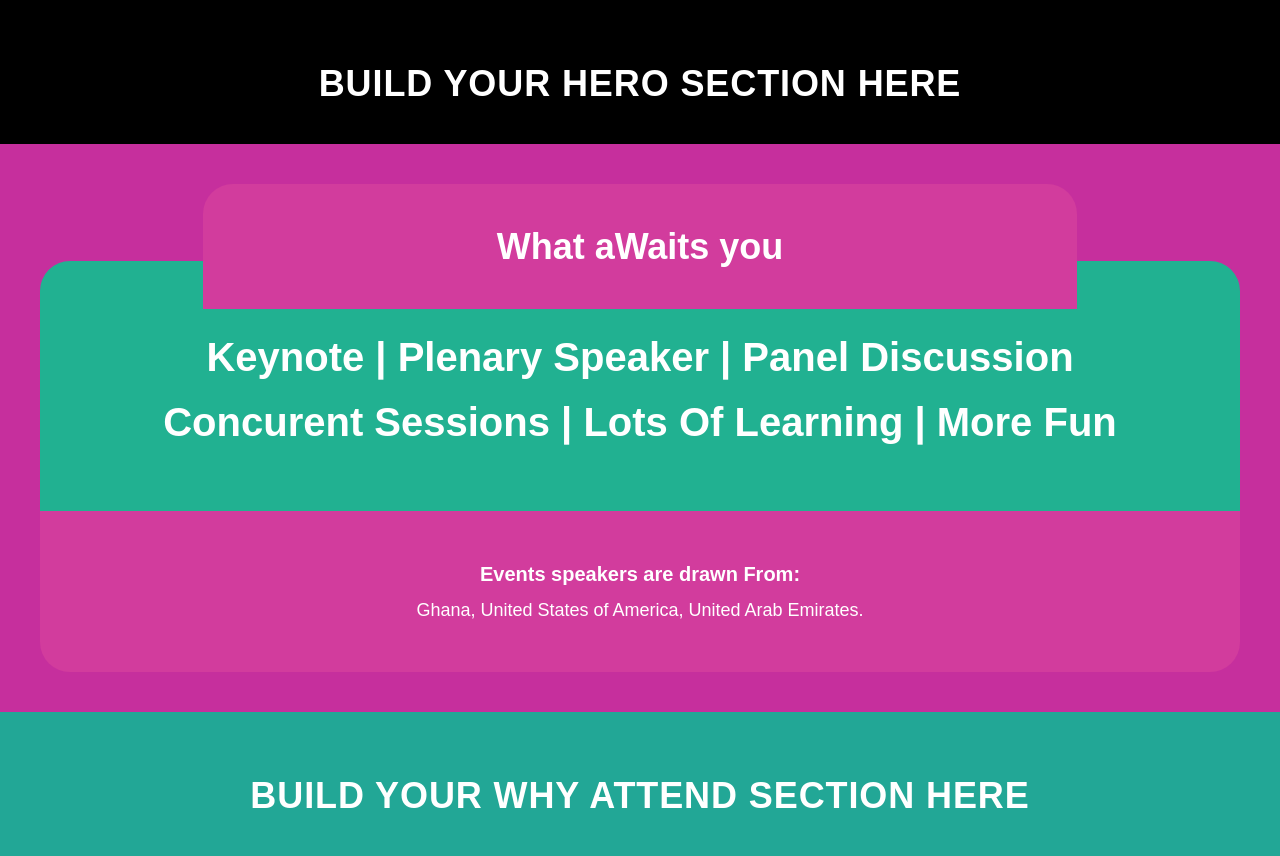
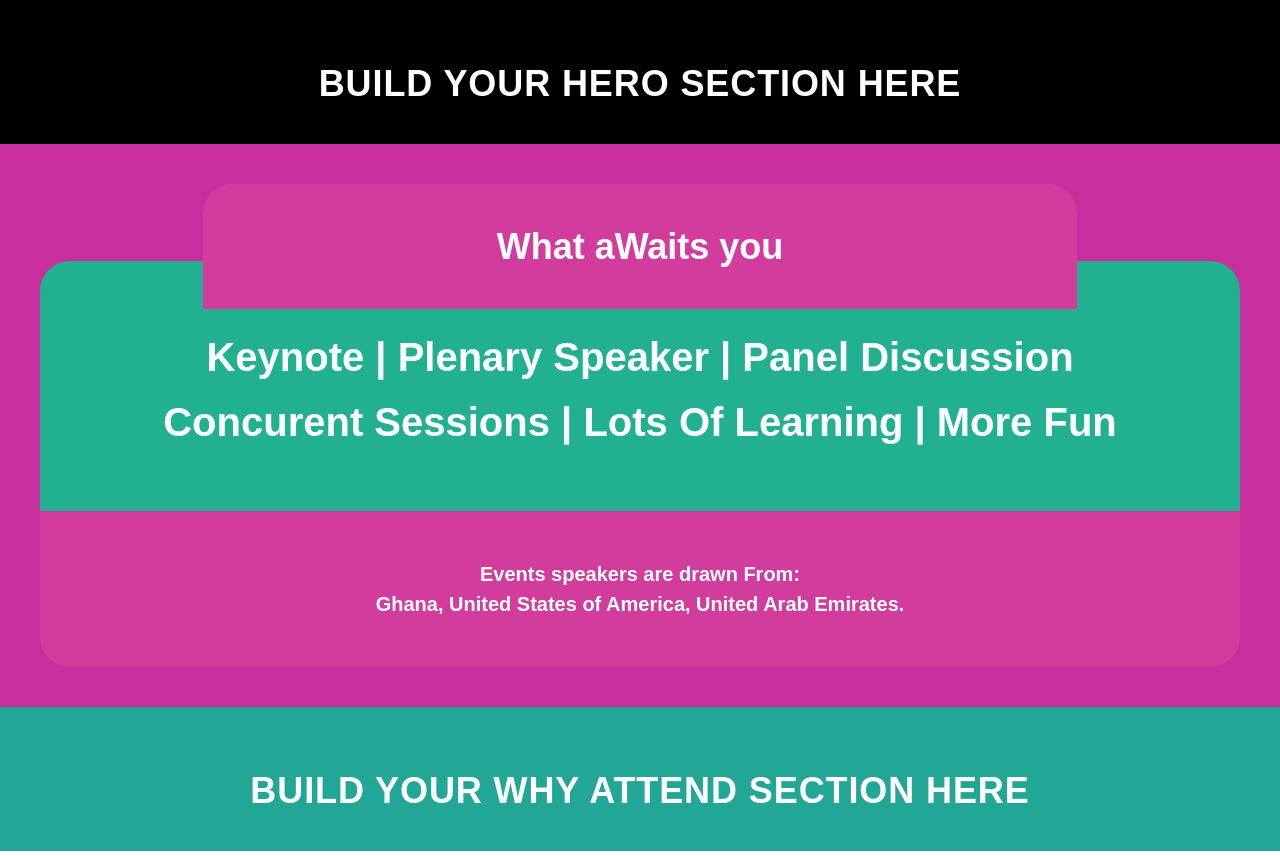
Before and after one commit to Amatcha-Boanerges/landingpage-paconf, a Next.js app: page / in a window 1280 px wide. Built offline with nearby package versions, Linux system fonts and the light colour scheme.

Commit message:
both h3 and p tags in third segmen's text font updated to font-semibold

```diff
--- a/src/app/components/AwaitYou.tsx
+++ b/src/app/components/AwaitYou.tsx
@@ -31,7 +31,7 @@ export default function AwaitYou() {
               Events speakers are drawn From:<br />
 
             </h3>
-            <p className="text-[16px] sm:text-[18px] font-medium mt-2">
+            <p className="text-[18px] sm:text-[20px] font-semibold">
               Ghana, United States of America, United Arab Emirates.
 
             </p>
```
